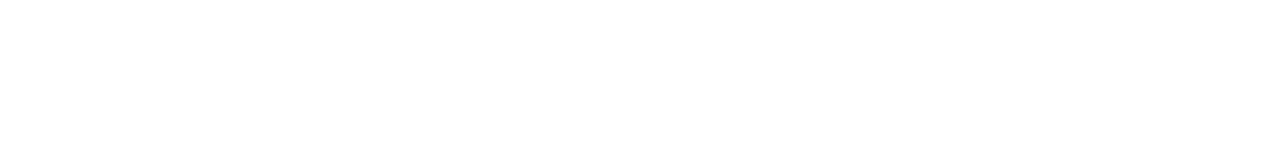
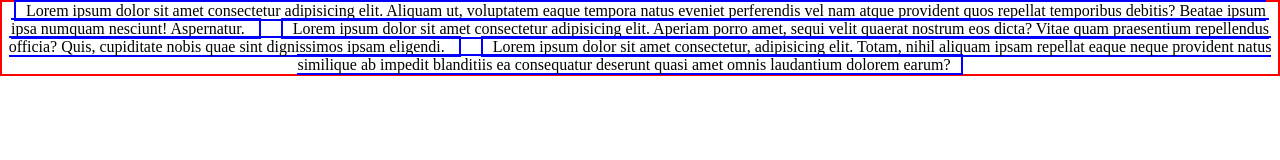
Before and after one commit to MaAlmeida11/display-inline, a plain HTML site: page index.html in a window 1280 px wide. Drawn offline with Linux system fonts and the light colour scheme.

Commit message:
atividade finalizada

```diff
--- a/index.html
+++ b/index.html
@@ -4,9 +4,22 @@
     <meta charset="UTF-8">
     <meta http-equiv="X-UA-Compatible" content="IE=edge">
     <meta name="viewport" content="width=device-width, initial-scale=1.0">
+    <link rel="stylesheet" href="style.css">
     <title>Display inline</title>
 </head>
 <body>
+    <main>
+        <div>
+            Lorem ipsum dolor sit amet consectetur adipisicing elit. Aliquam ut, voluptatem eaque tempora natus eveniet perferendis vel nam atque provident quos repellat temporibus debitis? Beatae ipsum ipsa numquam nesciunt! Aspernatur.
+        </div>
 
+        <div>
+            Lorem ipsum dolor sit amet consectetur adipisicing elit. Aperiam porro amet, sequi velit quaerat nostrum eos dicta? Vitae quam praesentium repellendus officia? Quis, cupiditate nobis quae sint dignissimos ipsam eligendi.
+        </div>
+
+        <div>
+            Lorem ipsum dolor sit amet consectetur, adipisicing elit. Totam, nihil aliquam ipsam repellat eaque neque provident natus similique ab impedit blanditiis ea consequatur deserunt quasi amet omnis laudantium dolorem earum?
+        </div>
+    </main>
 </body>
 </html>
--- a/style.css
+++ b/style.css
@@ -0,0 +1,17 @@
+* {
+    margin: 0;
+    padding: 0;
+    box-sizing: border-box;
+}
+
+main {
+    border: 2px solid red;
+    text-align: center;
+}
+
+div {
+    border: 2px solid blue;
+    display: inline;
+    margin-right: 20px;
+    padding-inline: 10px;
+}
```
